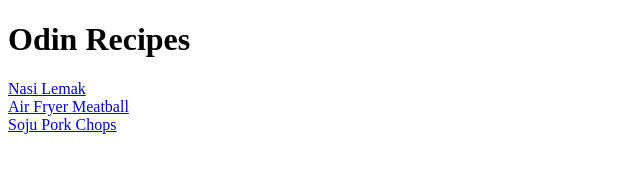
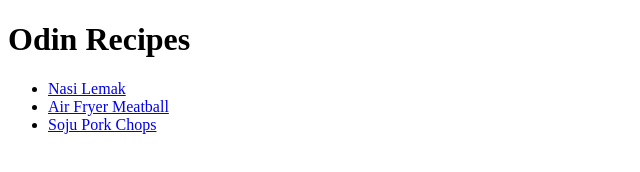
Before and after one commit to fahimjailani/odin-recipes, a plain HTML site: page index.html in a window 1280 px wide. Shown: the whole page, without its empty margins (0-640 px from the left). Drawn offline with Linux system fonts and the light colour scheme.

Commit message:
Edited index page - recipes in unordered list

```diff
--- a/index.html
+++ b/index.html
@@ -6,8 +6,10 @@
     </head>
     <body>
         <h1>Odin Recipes</h1>
-        <a href="./recipes/nasilemak.html">Nasi Lemak</a><br>
-        <a href="./recipes/meatball.html">Air Fryer Meatball</a><br>
-        <a href="./recipes/sojuporkchops.html">Soju Pork Chops</a>
+        <ul>
+        <li><a href="./recipes/nasilemak.html">Nasi Lemak</a></li>
+        <li><a href="./recipes/meatball.html">Air Fryer Meatball</a></li>
+        <li><a href="./recipes/sojuporkchops.html">Soju Pork Chops</a></li>
+        </ul>
     </body>
 </html>
```
